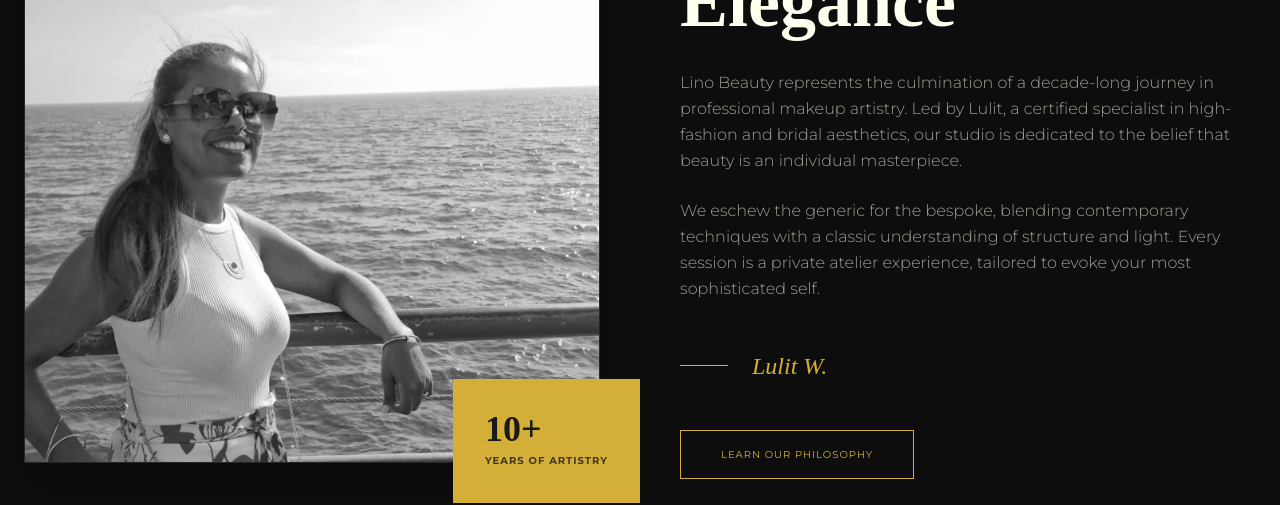
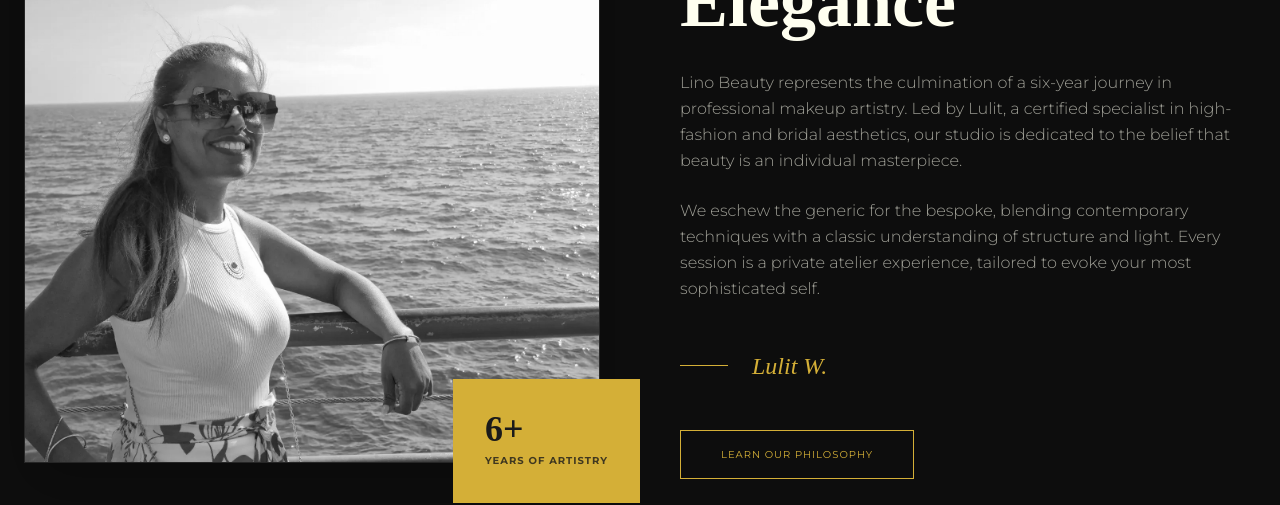
Before and after one commit to AbCode-git/Lino, a Next.js app: page / in a window 1280 px wide. Shown: the part 5907-6412 px from the top of the page. Built offline with nearby package versions, Linux system fonts and the light colour scheme.

Commit message:
Update: Experience years changed to 6+

```diff
--- a/components/sections/AboutSection.js
+++ b/components/sections/AboutSection.js
@@ -25,7 +25,7 @@ export default function AboutSection() {
             </div>
             {/* Experience Badge */}
             <div className={`absolute -bottom-10 -right-10 bg-gold p-8 z-20 reveal-element ${inView ? 'active' : ''}`} style={{ transitionDelay: '300ms' }}>
-              <span className="block text-4xl font-playfair text-primary font-bold leading-none">10+</span>
+              <span className="block text-4xl font-playfair text-primary font-bold leading-none">6+</span>
               <span className="text-[10px] text-primary/80 uppercase tracking-widest font-bold">Years of Artistry</span>
             </div>
             {/* Decorative frame */}
@@ -40,7 +40,7 @@ export default function AboutSection() {
 
             <div className={`space-y-6 text-ivory/60 font-light leading-relaxed reveal-element ${inView ? 'active' : ''}`} style={{ transitionDelay: '200ms' }}>
               <p>
-                Lino Beauty represents the culmination of a decade-long journey in professional makeup artistry. Led by Lulit, a certified specialist in high-fashion and bridal aesthetics, our studio is dedicated to the belief that beauty is an individual masterpiece.
+                Lino Beauty represents the culmination of a six-year journey in professional makeup artistry. Led by Lulit, a certified specialist in high-fashion and bridal aesthetics, our studio is dedicated to the belief that beauty is an individual masterpiece.
               </p>
               <p>
                 We eschew the generic for the bespoke, blending contemporary techniques with a classic understanding of structure and light. Every session is a private atelier experience, tailored to evoke your most sophisticated self.
```
